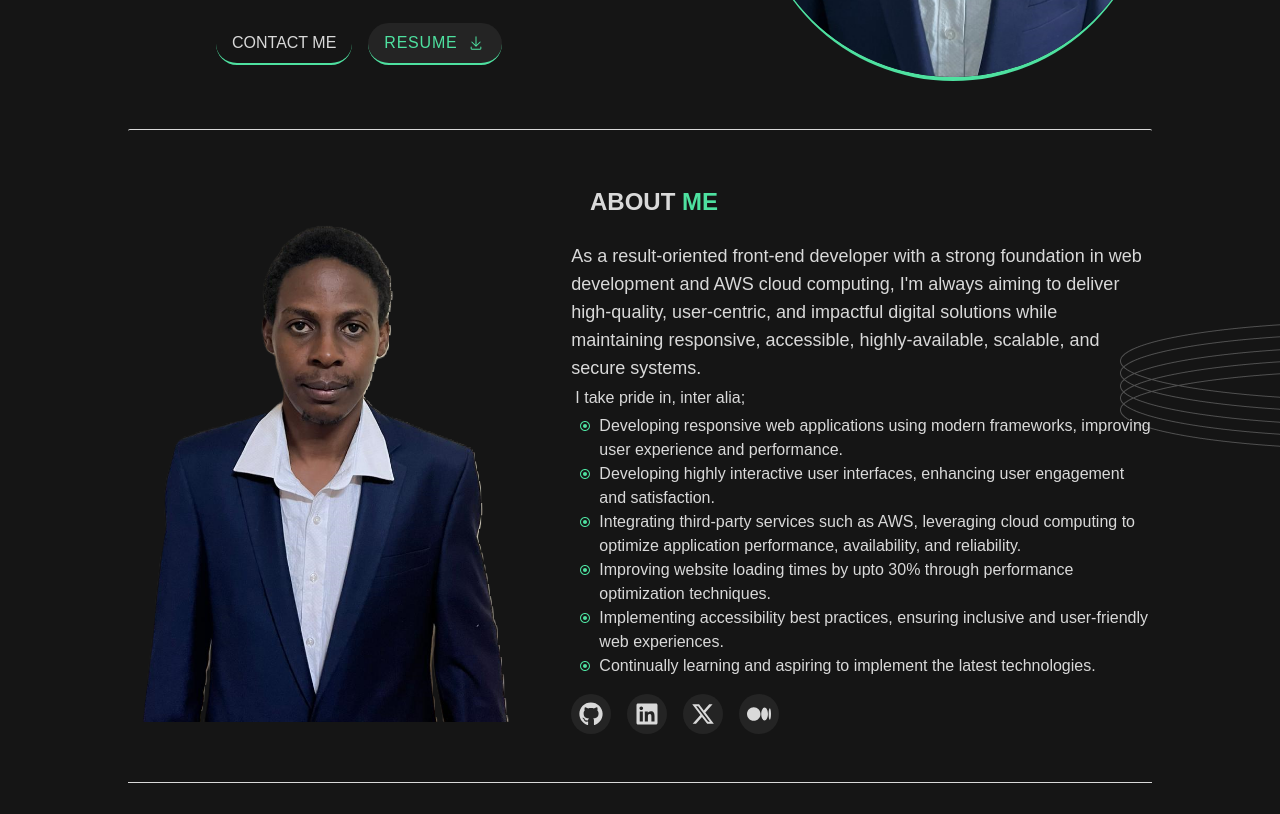
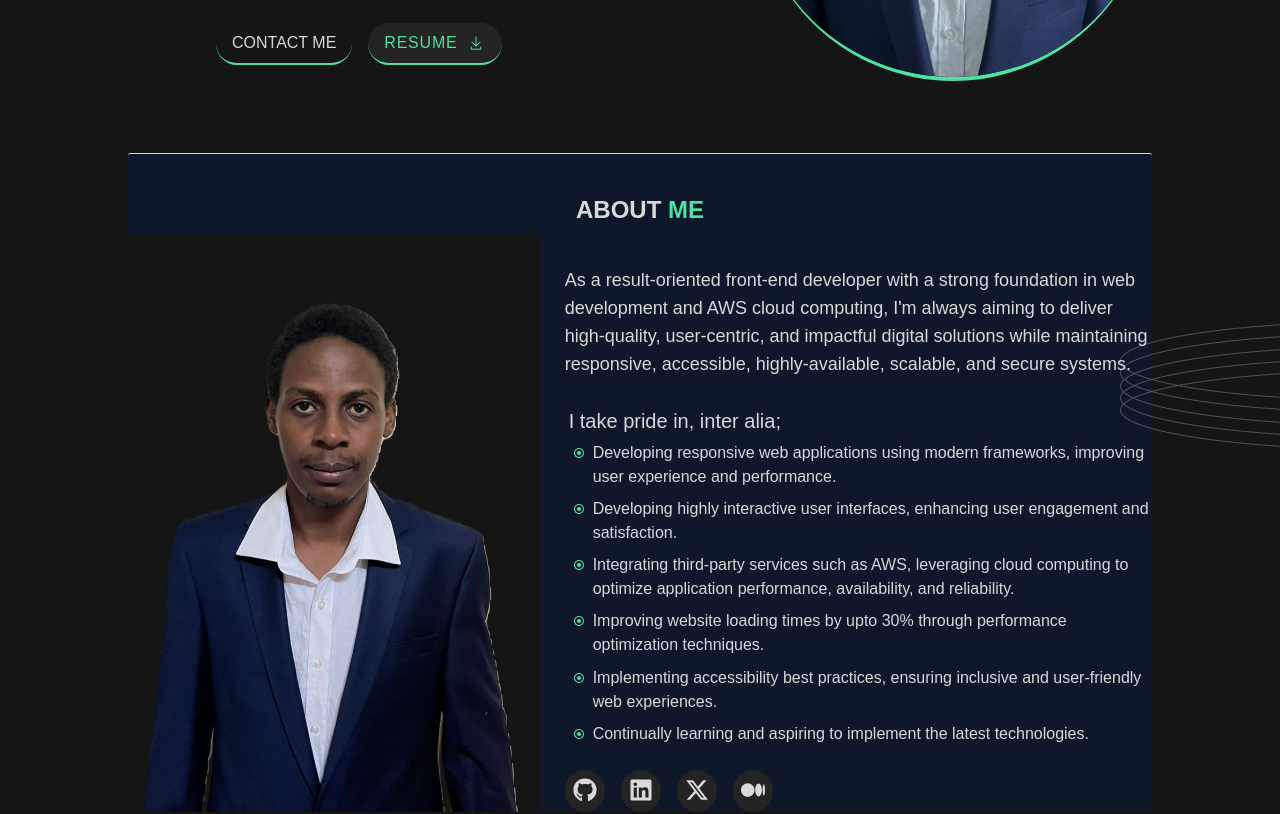
Before and after one commit to mutugi310/single-page-developer-portfolio, a React (Vite) app: page / in a window 1280 px wide. Shown: the part 520-1334 px from the top of the page. Built offline with nearby package versions, Linux system fonts and the light colour scheme.

Commit message:
Update styling on about section.

```diff
--- a/src/components/Main.jsx
+++ b/src/components/Main.jsx
@@ -30,7 +30,7 @@ function Main() {
       <div className="container  mx-auto px-4  sm:px-15 lg:px-32">
         <Element name="about-section">
           <section
-            className="py-12  border-t-[1.5px] border-t-gray rounded-sm "
+            className=" bg-slate-900 pt-8 mt-6 border-t-[1.5px] border-t-gray rounded-sm "
             tabIndex="0"
           >
             <About />
@@ -42,7 +42,7 @@ function Main() {
         </Element>
 
         <Element name="project-section">
-          <section className="py-12">
+          <section className=" bg-red-300 py-12">
             <div className="flex flex-col justify-center text-center">
               <motion.h2
                 initial="hidden"
--- a/src/components/mainComponents/About.jsx
+++ b/src/components/mainComponents/About.jsx
@@ -20,22 +20,21 @@ function About() {
     },
   }; */
   const reduceMotion = useReducedMotion();
-  const { ref, text2Variant, textVariants, containerVariants } =
-    useAnimateInView();
+  const { text2Variant, textVariants, containerVariants } = useAnimateInView();
   return (
-    <div ref={ref}>
+    <div>
       <motion.h2
         initial="hidden"
         whileInView="visible"
         variants={text2Variant}
         viewport={{ once: true }}
-        className="text-center  md:pl-7"
+        className="text-center "
       >
         About <span className="text-green">Me</span>
       </motion.h2>
-      <div className="grid md:grid-cols-12 gap-10">
+      <div className=" mb-20 grid gap-5 sm:max-lg:grid-cols-2  lg:grid-cols-12 lg:gap-6">
         <div
-          className="  flex items-center justify-center align-top md:col-span-5"
+          className="sm:max-lg:col-span-1 sm:max-lg:row-span-2 lg:col-span-5 lg:row-span-4"
           role="image"
           aria-label="dev portrait image"
         >
@@ -51,7 +50,7 @@ function About() {
               viewport={{ once: true }}
               src={portrait}
               alt="image of kelvin"
-              className="rounded-md  hover:border-y-2 border-green md:-mt-20"
+              className="rounded-md hover:border-y-2 border-green sm:max-lg:max-w-xs lg:-mt-18 "
             />
           </div>
         </div>
@@ -60,24 +59,37 @@ function About() {
           whileInView="visible"
           variants={containerVariants}
           viewport={{ once: true }}
-          className="md:col-span-7"
+          className="flex flex-col sm:max-lg:justify-center sm:max-lg:mt-16 sm:max-lg:row-span-2  lg:col-span-7 lg:row-span-1 "
           role="text"
           aria-label="about me writeup"
         >
           <motion.div
             variants={textVariants}
-            className="flex flex-col justify-center text-center gap-4 pb-4 md:text-start"
+            className="flex justify-center gap-4 pb-4  sm:justify-start sm:max-lg:row-span-2 sm:pb-8 lg:col-span-7 "
           >
-            <h3 className="font-bold text-xl md:hidden">
+            <h3 className="font-bold text-xl lg:hidden">
               Driven, <span className="text-green">Result-Oriented</span>
               <br /> <span className="text-green"> Front-End </span> Developer
             </h3>
           </motion.div>
           <motion.p variants={textVariants}>{ABOUT_TEXT}</motion.p>
-          <motion.h4 variants={textVariants} className="pl-1 py-1">
+        </motion.div>
+        <motion.div
+          initial="hidden"
+          whileInView="visible"
+          variants={containerVariants}
+          viewport={{ once: true }}
+          className="sm:max-lg:col-span-2 grid sm:max-lg:grid-cols-2 lg:col-span-7 lg:row-span-2"
+          role="bullets"
+          aria-label="my specialty"
+        >
+          <motion.h4
+            variants={textVariants}
+            className="pl-1 py-1 text-xl   sm:max-lg:col-span-2"
+          >
             I take pride in, inter alia;
           </motion.h4>
-          <ul className="pl-2  list-none ">
+          <ul className="pl-2  list-none grid gap-2 sm:max-lg:col-span-2 sm:max-lg:grid-cols-2 ">
             {ABOUT_EXPERT.map((bullet, index) => (
               <motion.li
                 initial="hidden"
@@ -94,23 +106,17 @@ function About() {
               </motion.li>
             ))}
           </ul>
-
+        </motion.div>
         <motion.div
           initial="hidden"
           whileInView="visible"
           variants={textVariants}
           viewport={{ once: true }}
-            className="flex justify-start gap-4 mt-4  "
+          className="flex justify-start gap-4 lg:col-span-7 "
           role="socials"
           aria-label="social media icons"
         >
           <Socials />
-          </motion.div>
-
-          <p className="hidden ">
-            <span>site visits: 0</span>
-            interview likelihood score: 0
-          </p>
         </motion.div>
       </div>
     </div>
--- a/src/components/mainComponents/Skills.jsx
+++ b/src/components/mainComponents/Skills.jsx
@@ -6,7 +6,7 @@ import { motion } from "framer-motion";
 function Skills() {
   const { text2Variant, textVariants, containerVariants } = useAnimateInView();
   return (
-    <section className=" border-y-[1.5px] border-y-gray py-12 ">
+    <section className="bg-green border-y-[1.5px] border-y-gray py-12  ">
       <motion.h2
         initial="hidden"
         whileInView="visible"
```
Lines whose indentation alone changed are shown as unchanged.
